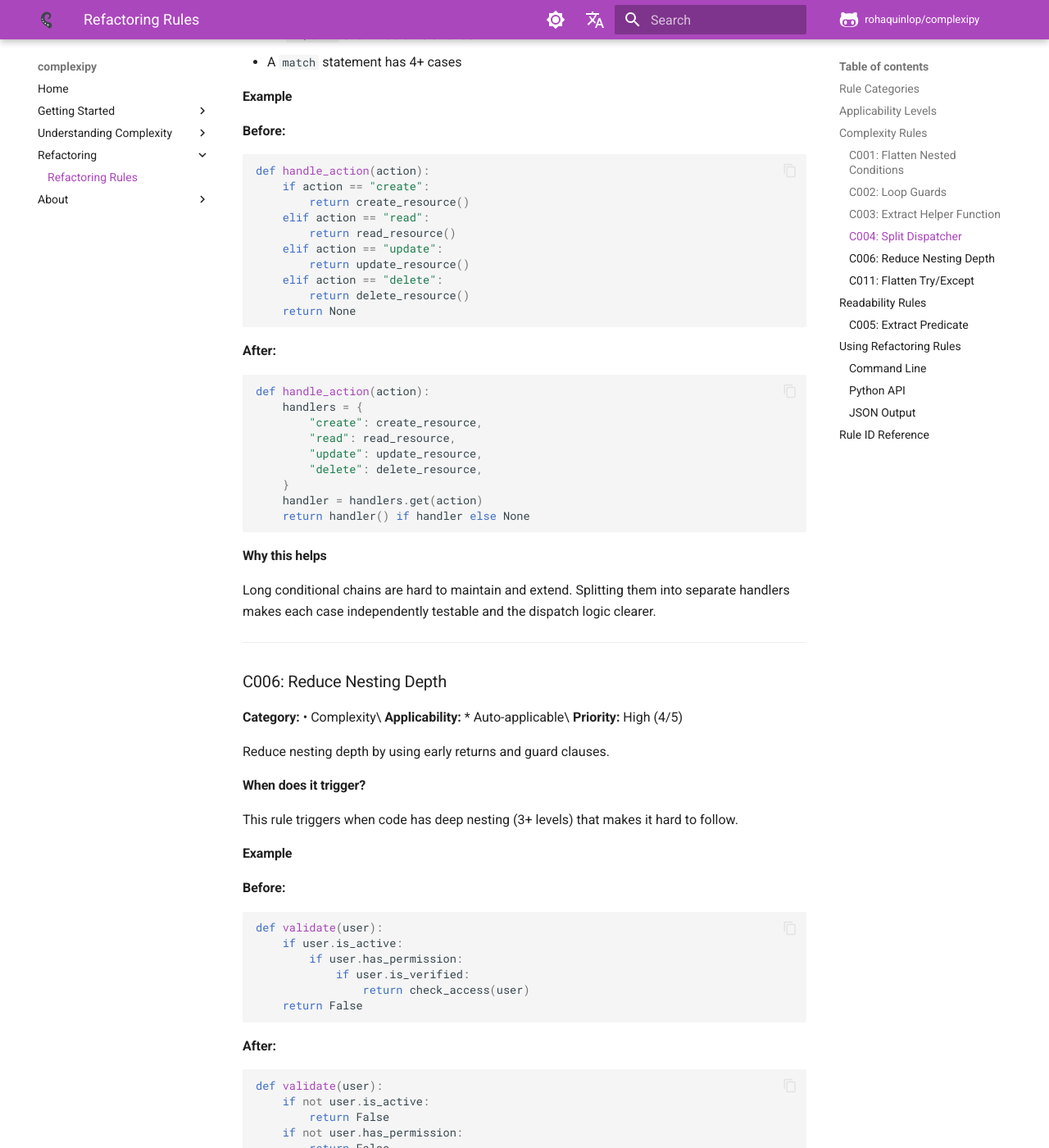
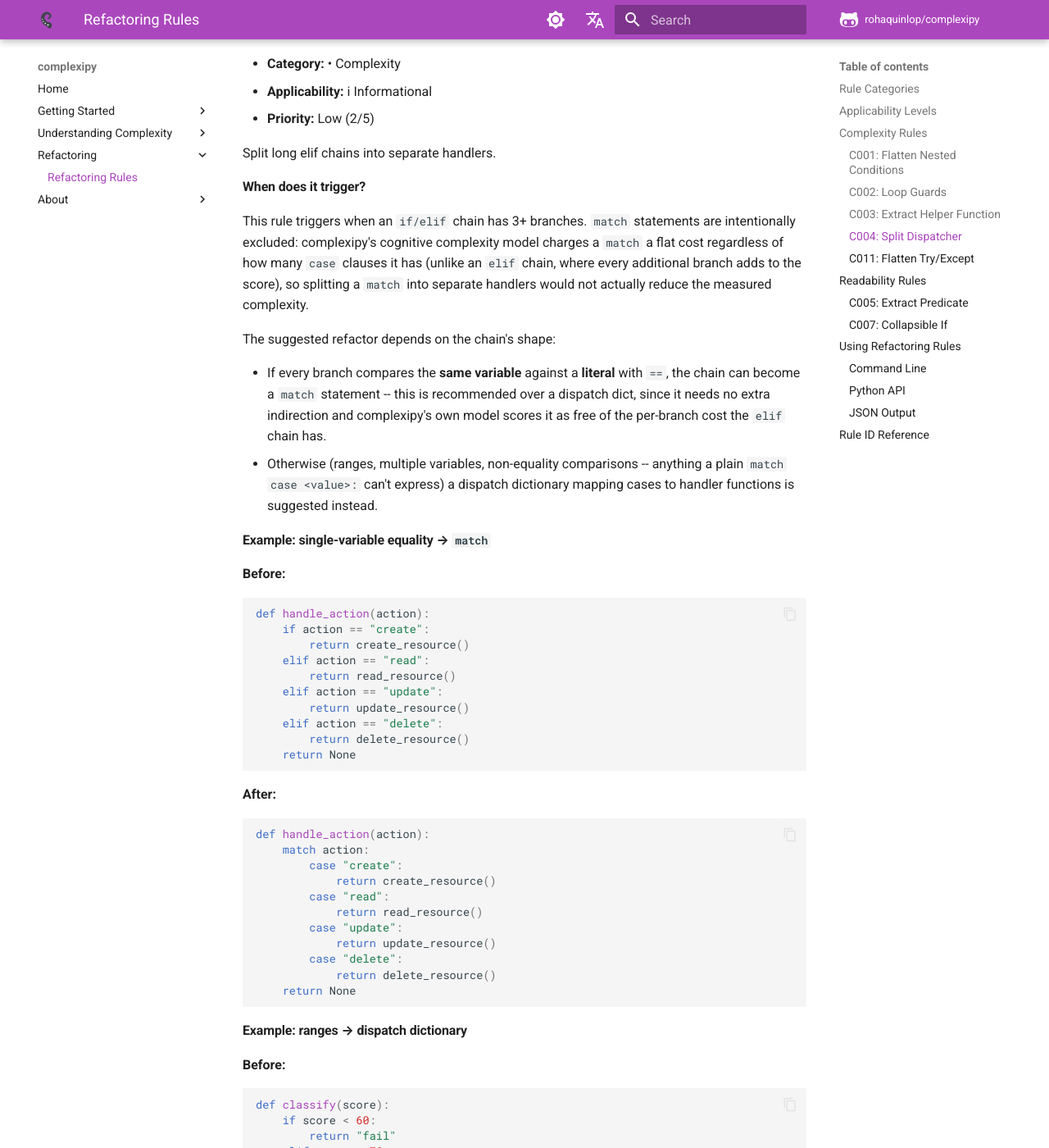
Before and after one commit to rohaquinlop/complexipy, an MkDocs documentation site: the page built from docs/refactoring-rules.md, in a window 1280 px wide and 1400 px high, scrolled down 3855 px. Shown: the whole window at 82% size. Built offline with MkDocs 1.6.1 and Material for MkDocs 9.7.7, drawn with Linux system fonts in a browser that asks for light colours; comment, search, counter and statistics services are not loaded; some of the changed text lies outside the part shown.

````diff
--- a/docs/refactoring-rules.md
+++ b/docs/refactoring-rules.md
@@ -24,9 +24,9 @@ ______________________________________________________________________
 
 ### C001: Flatten Nested Conditions
 
-**Category:** • Complexity\
-**Applicability:** ! Needs review\
-**Priority:** High (4/5)
+- **Category:** • Complexity
+- **Applicability:** i Informational
+- **Priority:** High (4/5)
 
 Flatten nested condition blocks by using guard clauses with early returns.
 
@@ -114,9 +114,9 @@ ______________________________________________________________________
 
 ### C003: Extract Helper Function
 
-**Category:** • Complexity\
-**Applicability:** ! Needs review\
-**Priority:** Medium (3/5)
+- **Category:** • Complexity
+- **Applicability:** i Informational
+- **Priority:** Low (2/5)
 
 Extract complex code blocks into separate helper functions.
 
@@ -167,20 +167,31 @@ ______________________________________________________________________
 
 ### C004: Split Dispatcher
 
-**Category:** • Complexity\
-**Applicability:** ! Needs review\
-**Priority:** Low (2/5)
+- **Category:** • Complexity
+- **Applicability:** i Informational
+- **Priority:** Low (2/5)
 
-Split long elif chains or match statements into separate handlers.
+Split long elif chains into separate handlers.
 
 #### When does it trigger?
 
-This rule triggers when:
+This rule triggers when an `if/elif` chain has 3+ branches. `match` statements are
+intentionally excluded: complexipy's cognitive complexity model charges a `match` a flat
+cost regardless of how many `case` clauses it has (unlike an `elif` chain, where every
+additional branch adds to the score), so splitting a `match` into separate handlers would
+not actually reduce the measured complexity.
 
-- An `if/elif` chain has 3+ branches
-- A `match` statement has 4+ cases
+The suggested refactor depends on the chain's shape:
 
-#### Example
+- If every branch compares the **same variable** against a **literal** with `==`, the
+  chain can become a `match` statement -- this is recommended over a dispatch dict,
+  since it needs no extra indirection and complexipy's own model scores it as free of
+  the per-branch cost the `elif` chain has.
+- Otherwise (ranges, multiple variables, non-equality comparisons -- anything a plain
+  `match case <value>:` can't express) a dispatch dictionary mapping cases to handler
+  functions is suggested instead.
+
+#### Example: single-variable equality → `match`
 
 **Before:**
 
@@ -201,71 +212,57 @@ def handle_action(action):
 
 ```python
 def handle_action(action):
-    handlers = {
-        "create": create_resource,
-        "read": read_resource,
-        "update": update_resource,
-        "delete": delete_resource,
-    }
-    handler = handlers.get(action)
-    return handler() if handler else None
+    match action:
+        case "create":
+            return create_resource()
+        case "read":
+            return read_resource()
+        case "update":
+            return update_resource()
+        case "delete":
+            return delete_resource()
+    return None
 ```
 
-#### Why this helps
-
-Long conditional chains are hard to maintain and extend. Splitting them into separate handlers makes each case independently testable and the dispatch logic clearer.
-
-______________________________________________________________________
-
-### C006: Reduce Nesting Depth
-
-**Category:** • Complexity\
-**Applicability:** * Auto-applicable\
-**Priority:** High (4/5)
-
-Reduce nesting depth by using early returns and guard clauses.
-
-#### When does it trigger?
-
-This rule triggers when code has deep nesting (3+ levels) that makes it hard to follow.
-
-#### Example
+#### Example: ranges → dispatch dictionary
 
 **Before:**
 
 ```python
-def validate(user):
-    if user.is_active:
-        if user.has_permission:
-            if user.is_verified:
-                return check_access(user)
-    return False
+def classify(score):
+    if score < 60:
+        return "fail"
+    elif score < 70:
+        return "d"
+    elif score < 85:
+        return "b"
+    elif score < 95:
+        return "a"
+    return "a+"
 ```
 
 **After:**
 
 ```python
-def validate(user):
-    if not user.is_active:
-        return False
-    if not user.has_permission:
-        return False
-    if not user.is_verified:
-        return False
-    return check_access(user)
+def classify(score):
+    thresholds = [(60, "fail"), (70, "d"), (85, "b"), (95, "a")]
+    for limit, grade in thresholds:
+        if score < limit:
+            return grade
+    return "a+"
 ```
 
 #### Why this helps
 
-Deep nesting (3+ levels) makes code hard to follow. Consider extracting inner blocks or using guard clauses to keep indentation shallow.
+Long conditional chains are hard to maintain and extend. Splitting them into separate handlers -- a `match` statement when the chain is a simple equality dispatch, a dispatch dictionary otherwise -- makes each case independently testable and the dispatch logic clearer.
 
 ______________________________________________________________________
 
 ### C011: Flatten Try/Except
 
-**Category:** • Complexity\
-**Applicability:** ! Needs review\
-**Priority:** Low (2/5)
+- **Category:** • Complexity
+- **Applicability:** i Informational
+- **Priority:** Low (2/5)
 
 Flatten nested try/except blocks by combining or restructuring.
 
@@ -310,9 +307,9 @@ ______________________________________________________________________
 
 ### C005: Extract Predicate
 
-**Category:** • Readability\
-**Applicability:** ! Needs review\
-**Priority:** Medium (3/5)
+- **Category:** • Readability
+- **Applicability:** * Auto-applicable
+- **Priority:** Low (2/5)
 
 Extract complex boolean conditions into named predicate functions.
 
@@ -347,6 +344,45 @@ def is_qualifying_order(order):
 #### Why this helps
 
 Complex boolean expressions are hard to understand at a glance. Extracting them into named predicates makes the code self-documenting and easier to test.
+
+______________________________________________________________________
+
+### C007: Collapsible If
+
+- **Category:** • Readability
+- **Applicability:** * Auto-applicable
+- **Priority:** Highest (5/5)
+
+Merge nested if statements into a single if with combined conditions.
+
+#### When does it trigger?
+
+This rule triggers when an `if` statement's entire body is a single nested `if` with no `else` branch, for a chain of two or more such levels.
+
+#### Example
+
+**Before:**
+
+```python
+def check_eligibility(user):
+    if user.is_active:
+        if user.has_permission:
+            return True
+    return False
+```
+
+**After:**
+
+```python
+def check_eligibility(user):
+    if user.is_active and user.has_permission:
+        return True
+    return False
+```
+
+#### Why this helps
+
+Nested if statements with a single body can be merged into a single if with combined conditions using `and`. This reduces nesting and improves readability.
 
 ______________________________________________________________________
 
@@ -385,10 +421,11 @@ for func in result.functions:
         print(f"  Category: {plan.category}")
         print(f"  Applicability: {plan.applicability}")
         print(f"  Reduction: -{plan.estimated_reduction} complexity")
-        if plan.before_code:
-            print(f"  Before:\n{plan.before_code.text}")
-        if plan.after_code:
-            print(f"  After:\n{plan.after_code.text}")
+        if plan.suggestion:
+            print(f"  Suggested replacement:\n{plan.suggestion.replacement}")
+        elif plan.help:
+            print(f"  Help: {plan.help}")
+        print(f"  Docs: {plan.doc_url}")
 ```
 
 ### JSON Output
@@ -397,31 +434,27 @@ The JSON output includes all rule metadata for programmatic consumption:
 
 ```json
 {
-  "rule_id": "C001",
-  "kind": "flatten_condition",
-  "title": "Flatten nested condition block with guard clauses",
-  "category": "Complexity",
+  "rule_id": "C007",
+  "kind": "collapsible_if",
+  "title": "Merge nested if statements",
+  "category": "Readability",
   "applicability": "MachineApplicable",
-  "description": "Flatten nested condition blocks by using guard clauses with early returns",
-  "line_start": 10,
-  "line_end": 15,
-  "current_complexity": 12,
-  "estimated_reduction": 4,
-  "estimated_complexity_after": 8,
-  "before_code": {
-    "text": "if data:\n    if data.is_valid():\n        return process(data)",
-    "line_start": 10,
-    "line_end": 12
+  "description": "Merge nested if statements into a single if with combined conditions",
+  "line_start": 3,
+  "line_end": 5,
+  "column_start": 5,
+  "current_complexity": 4,
+  "estimated_reduction": 1,
+  "estimated_complexity_after": 3,
+  "suggestion": {
+    "replacement": "    if data and data.is_valid():\n        return process(data)",
+    "applicability": "MachineApplicable",
+    "description": "Merge nested conditions into `if data and data.is_valid():`"
   },
-  "after_code": {
-    "text": "if not data:\n    return None\nif not data.is_valid():\n    return None\nreturn process(data)",
-    "line_start": 10,
-    "line_end": 14
-  },
-  "explanation": "Deeply nested conditions are hard to follow...",
-  "references": [
-    "https://rohaquinlop.github.io/complexipy/refactoring-rules/#c001-flatten-nested-conditions"
-  ]
+  "help": null,
+  "explanation": "Nested if statements with a single body can be merged into a single if with combined conditions using 'and'. This reduces nesting and improves readability.",
+  "references": [],
+  "doc_url": "https://rohaquinlop.github.io/complexipy/refactoring-rules/#c007-collapsible-if"
 }
 ```
 
@@ -431,10 +464,10 @@ ______________________________________________________________________
 
 | ID                                      | Name                      | Category      | Applicability      | Priority |
 | --------------------------------------- | ------------------------- | ------------- | ------------------ | -------- |
-| [C001](#c001-flatten-nested-conditions) | Flatten Nested Conditions | • Complexity  | ! Needs review     | High     |
-| [C002](#c002-loop-guards)               | Loop Guards               | • Complexity  | ! Needs review     | Medium   |
-| [C003](#c003-extract-helper-function)   | Extract Helper Function   | • Complexity  | ! Needs review     | Medium   |
-| [C004](#c004-split-dispatcher)          | Split Dispatcher          | • Complexity  | ! Needs review     | Low      |
-| [C005](#c005-extract-predicate)         | Extract Predicate         | • Readability | ! Needs review     | Medium   |
-| [C006](#c006-reduce-nesting-depth)      | Reduce Nesting Depth      | • Complexity  | \* Auto-applicable | High     |
-| [C011](#c011-flatten-tryexcept)         | Flatten Try/Except        | • Complexity  | ! Needs review     | Low      |
+| [C001](#c001-flatten-nested-conditions) | Flatten Nested Conditions | • Complexity  | i Informational    | High     |
+| [C002](#c002-loop-guards)               | Loop Guards               | • Complexity  | \* Auto-applicable | Medium   |
+| [C003](#c003-extract-helper-function)   | Extract Helper Function   | • Complexity  | i Informational    | Low      |
+| [C004](#c004-split-dispatcher)          | Split Dispatcher          | • Complexity  | i Informational    | Low      |
+| [C005](#c005-extract-predicate)         | Extract Predicate         | • Readability | \* Auto-applicable | Low      |
+| [C007](#c007-collapsible-if)            | Collapsible If            | • Readability | \* Auto-applicable | Highest  |
+| [C011](#c011-flatten-tryexcept)         | Flatten Try/Except        | • Complexity  | i Informational    | Low      |
````
Also changed, not shown: other parts of docs/refactoring-rules.md (+3 -3 lines), README.md (+18 -13 lines), docs/es/index.md (+18 -13 lines), docs/es/refactoring-rules.md (+134 -101 lines), docs/es/usage-guide.md (+31 -24 lines), docs/index.md (+18 -13 lines), docs/usage-guide.md (+30 -23 lines).
